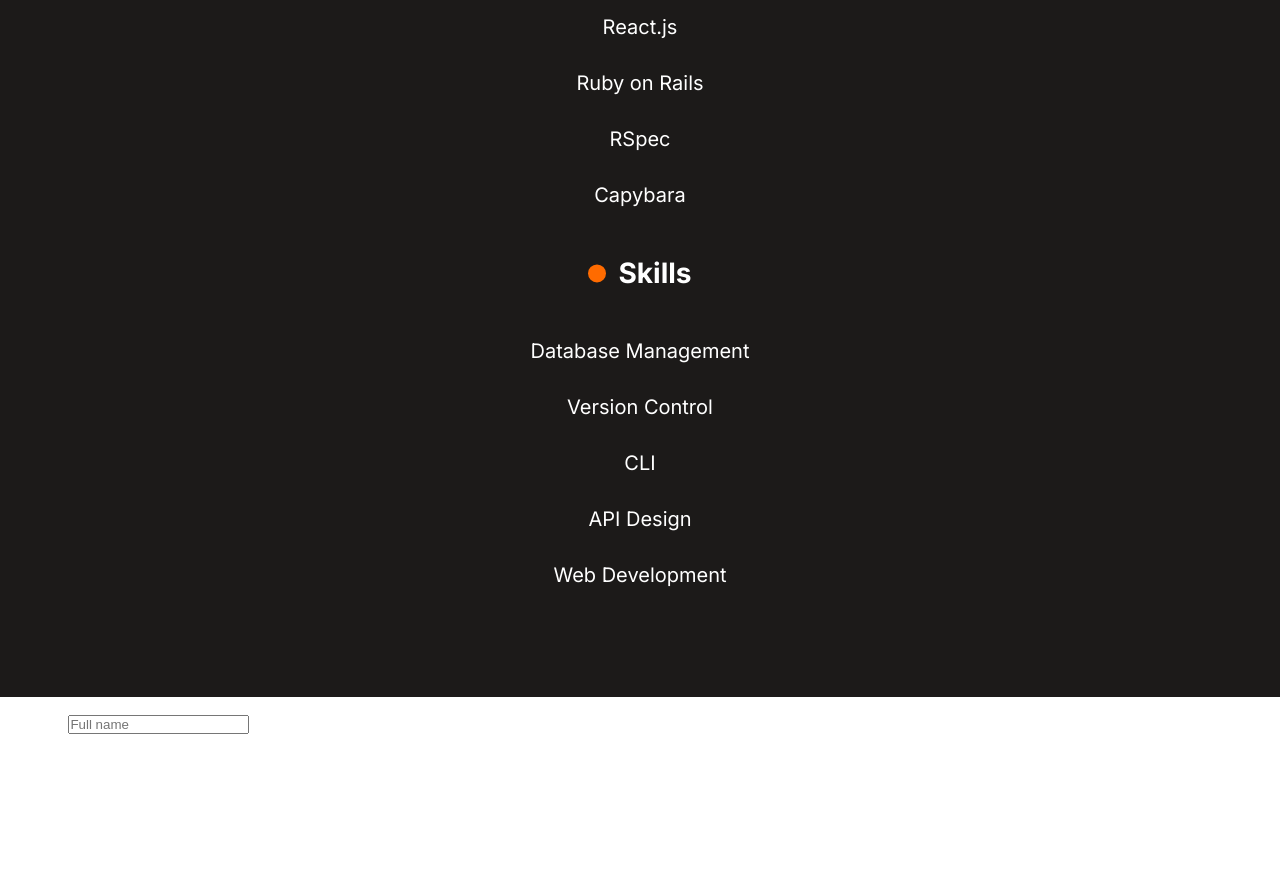
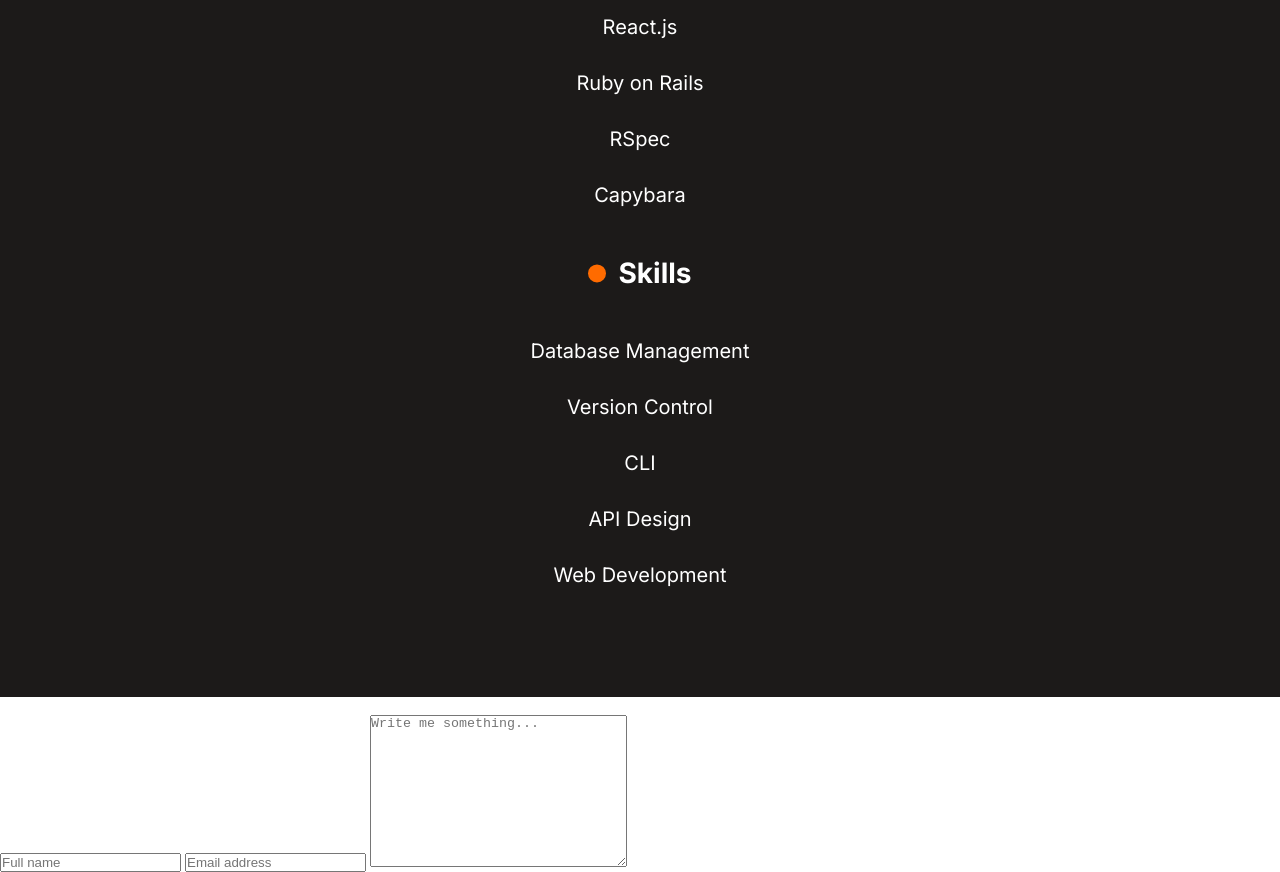
Before and after one commit to tajemouti/portfolio, a website: page index.html in a window 1280 px wide. Shown: the part 4167-5039 px from the top of the page. Before the commit the page ends 4901 px from the top, so only its background shows below. Drawn offline with Linux system fonts and the light colour scheme.

Commit message:
Add email and textarea input elements to the form section

```diff
--- a/index.html
+++ b/index.html
@@ -207,8 +207,9 @@
         <div class="form-heading">
           <p>I'm always interested in hearing about new projects, so if you'd like to chat please get in touch.</p>
           <form action="">
-            <label for="">Full name</label>
             <input type="text" id="name" name="name" placeholder="Full name" maxlength="30" required>
+            <input type="email" name="email" id="email" placeholder="Email address" required>
+            <textarea name="text" id="textarea" cols="30" rows="10" placeholder="Write me something..." required></textarea>
           </form>
         </div>
       </section>
```
